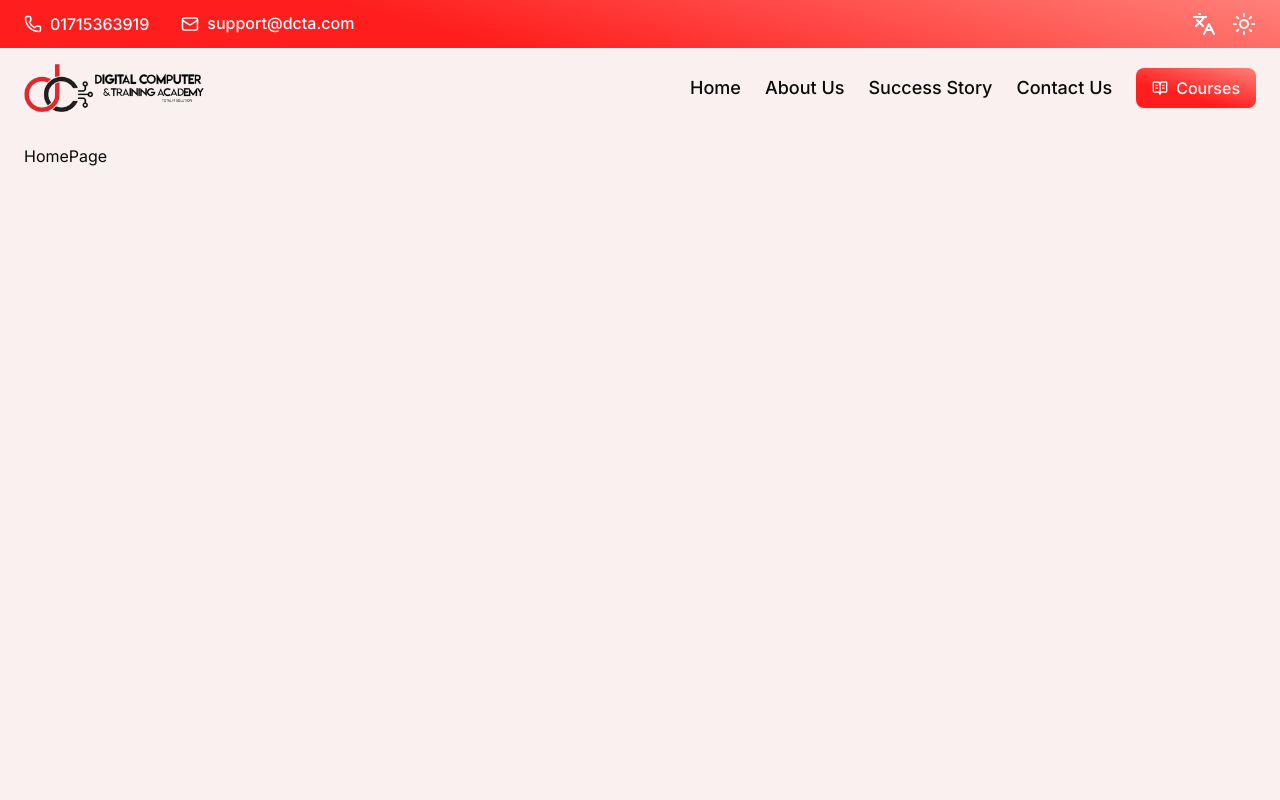
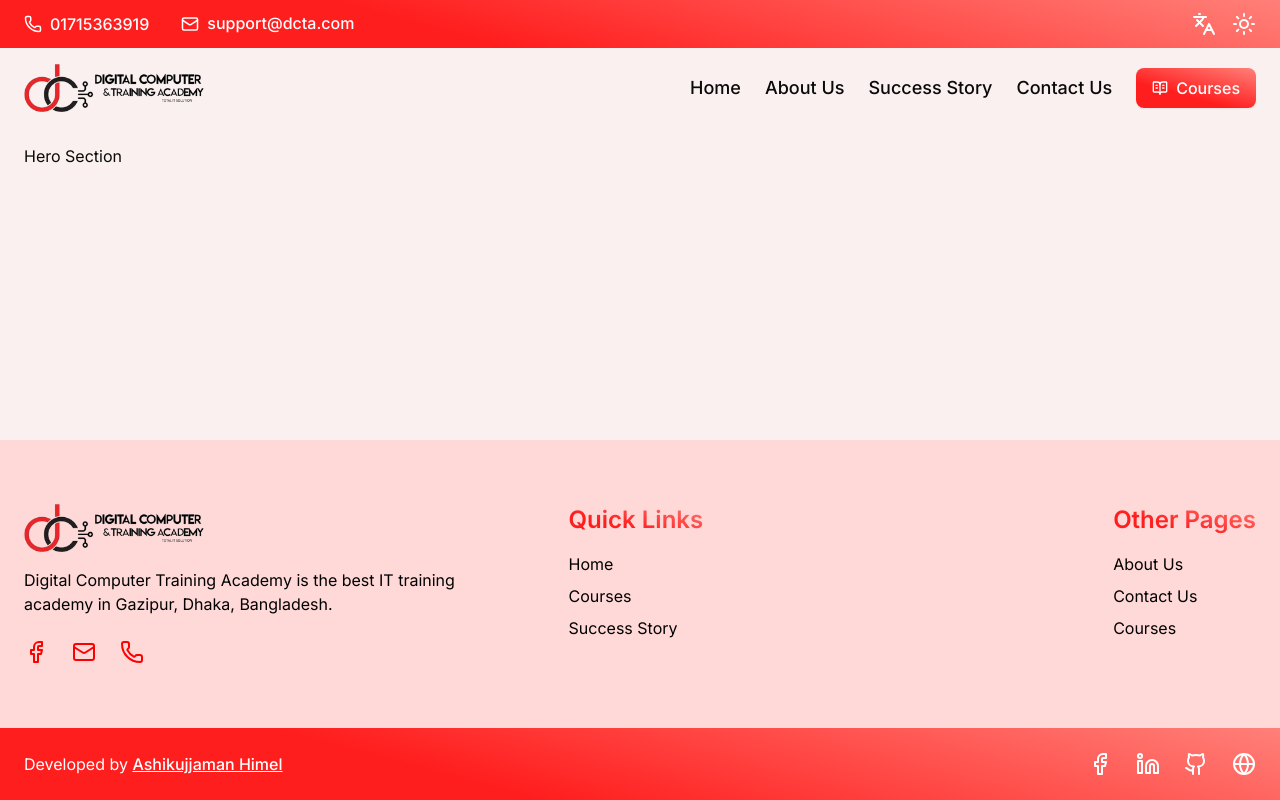
Before and after one commit to Ashik-Himel/dcta, a Next.js app: page /en in a window 1280 px wide. Built offline with nearby package versions, Linux system fonts and the light colour scheme.

Commit message:
footer added

```diff
--- a/messages/bn.json
+++ b/messages/bn.json
@@ -8,7 +8,9 @@
     "courses": "কোর্সসমূহ"
   },
   "Footer": {
-    "test": "ফুটার"
+    "description": "ডিজিটাল কম্পিউটার ট্রেনিং একাডেমি গাজীপুর, ঢাকা, বাংলাদেশ-এর মধ্যে সেরা আইটি প্রশিক্ষণ একাডেমি।",
+    "quick-links": "দ্রুত লিঙ্কসমূহ",
+    "other-pages": "অন্যান্য পৃষ্ঠাসমূহ"
   },
   "HomePage": {
     "HeroSection": {
--- a/messages/en.json
+++ b/messages/en.json
@@ -8,7 +8,9 @@
     "courses": "Courses"
   },
   "Footer": {
-    "test": "Footer"
+    "description": "Digital Computer Training Academy is the best IT training academy in Gazipur, Dhaka, Bangladesh.",
+    "quick-links": "Quick Links",
+    "other-pages": "Other Pages"
   },
   "HomePage": {
     "HeroSection": {
--- /dev/null
+++ b/src/app/[locale]/about/page.tsx
@@ -0,0 +1,15 @@
+import { Metadata } from "next";
+
+export const metadata: Metadata = {
+  title: "About Us - DCTA",
+  description:
+    "You will get all the details about Digital Computer Training Academy from this page.",
+};
+
+export default function AboutPage() {
+  return (
+    <div>
+      <p>This page is currently in development</p>
+    </div>
+  );
+}
--- /dev/null
+++ b/src/app/[locale]/contact/page.tsx
@@ -0,0 +1,15 @@
+import { Metadata } from "next";
+
+export const metadata: Metadata = {
+  title: "Contact Us - DCTA",
+  description:
+    "You can contact with Digital Computer Training Academy with the following contact information.",
+};
+
+export default function ContactPage() {
+  return (
+    <div>
+      <p>This page is currently in development</p>
+    </div>
+  );
+}
--- /dev/null
+++ b/src/app/[locale]/courses/page.tsx
@@ -0,0 +1,15 @@
+import { Metadata } from "next";
+
+export const metadata: Metadata = {
+  title: "Courses - DCTA",
+  description:
+    "You can get admission and complete the following courses in Digital Computer Training Academy.",
+};
+
+export default function CoursesPage() {
+  return (
+    <div>
+      <p>This page is currently in development</p>
+    </div>
+  );
+}
--- /dev/null
+++ b/src/app/[locale]/heroSection.tsx
@@ -0,0 +1,10 @@
+export default function HeroSection() {
+  return (
+    <section>
+      <div className="container">
+        <h1 className="mt-4">Hero Section</h1>
+        {/* Hero section content */}
+      </div>
+    </section>
+  );
+}
--- a/src/app/[locale]/layout.tsx
+++ b/src/app/[locale]/layout.tsx
@@ -1,3 +1,4 @@
+import Footer from "@/components/footer/footer";
 import Header from "@/components/header/header";
 import { routing } from "@/i18n/routing";
 import { bengali, english } from "@/lib/fonts";
@@ -30,7 +31,7 @@ export default async function RootLayout({
       <body
         className={`${
           locale === "en" ? english.className : bengali.className
-        } antialiased bg-[#faf0f0] dark:bg-gray-900`}
+        } antialiased h-full min-h-screen flex flex-col selection:bg-primary selection:text-white bg-[#faf0f0] dark:bg-gray-700`}
       >
         <ThemeProvider
           attribute="class"
@@ -40,7 +41,8 @@ export default async function RootLayout({
         >
           <NextIntlClientProvider>
             <Header />
-            {children}
+            <div className="flex-1">{children}</div>
+            <Footer />
           </NextIntlClientProvider>
         </ThemeProvider>
       </body>
--- a/src/app/[locale]/page.tsx
+++ b/src/app/[locale]/page.tsx
@@ -1,12 +1,16 @@
-import { useTranslations } from "next-intl";
+import { Metadata } from "next";
+import HeroSection from "./heroSection";
+
+export const metadata: Metadata = {
+  title: "Digital Computer Training Academy",
+  description:
+    "This is the official website of the Digital Computer Training Academy. This academy runs various technical courses for students.",
+};
 
 export default function Home() {
-  const t = useTranslations("HomePage");
   return (
     <main>
-      <div className="container">
-        <h1 className="mt-4">{t("HeroSection.test")}</h1>
-      </div>
+      <HeroSection />
     </main>
   );
 }
--- /dev/null
+++ b/src/app/[locale]/success-story/page.tsx
@@ -0,0 +1,15 @@
+import { Metadata } from "next";
+
+export const metadata: Metadata = {
+  title: "Success Story - DCTA",
+  description:
+    "Take a look at the feedbacks of the people who succeed in the various fields after completing the course from Digital Computer Training Academy.",
+};
+
+export default function SuccessStoryPage() {
+  return (
+    <div>
+      <p>This page is currently in development</p>
+    </div>
+  );
+}
--- a/src/app/globals.css
+++ b/src/app/globals.css
@@ -12,7 +12,7 @@
   --popover: oklch(1 0 0);
   --popover-foreground: oklch(0.145 0 0);
   --primary: oklch(63.6 62.25 28.244);
-  --primary-foreground: oklch(0.985 0 0);
+  --primary-foreground: oklch(0 0 0);
   --secondary: oklch(0.97 0 0);
   --secondary-foreground: oklch(0.205 0 0);
   --muted: oklch(0.97 0 0);
@@ -46,7 +46,7 @@
   --popover: oklch(0.205 0 0);
   --popover-foreground: oklch(0.985 0 0);
   --primary: oklch(63.6 62.25 28.244);
-  --primary-foreground: oklch(0.205 0 0);
+  --primary-foreground: oklch(0 0 0);
   --secondary: oklch(0.269 0 0);
   --secondary-foreground: oklch(0.985 0 0);
   --muted: oklch(0.269 0 0);
@@ -123,8 +123,9 @@
   .container {
     @apply mx-auto px-6;
   }
-  .gradient-primary {
-    @apply text-primary bg-white [background:-webkit-linear-gradient(15deg,#ff1e1e_35%,#ff8079_100%)] bg-clip-text [-webkit-background-clip:text] [-webkit-text-fill-color:transparent];
+  .text-gradient {
+    @apply bg-[linear-gradient(15deg,#ff1e1e_35%,#ff8079_100%)] text-transparent;
+    @apply bg-clip-text [-webkit-text-fill-color:transparent];
   }
   .bg-gradient {
     @apply bg-[linear-gradient(15deg,#ff1e1e_35%,#ff8079_100%)];
--- /dev/null
+++ b/src/components/footer/footer.tsx
@@ -0,0 +1,120 @@
+import dctaLogoDark from "@/assets/dcta-logo-dark.png";
+import dctaLogo from "@/assets/dcta-logo.png";
+import { Link } from "@/i18n/navigation";
+import { Facebook, Github, Globe, Linkedin, Mail, Phone } from "lucide-react";
+import { useTranslations } from "next-intl";
+import Image from "next/image";
+import { default as BaseLink } from "next/link";
+
+export default function Footer() {
+  const t = useTranslations("Footer");
+  const t2 = useTranslations("Header");
+
+  return (
+    <footer>
+      <div className="py-8 md:py-12 lg:py-16 bg-[#ffd8d8] dark:bg-[#4d1c1c] text-black dark:text-white">
+        <div className="container grid grid-cols-1 sm:grid-cols-2 md:grid-cols-[1fr_1fr_auto] gap-x-8 gap-y-8">
+          <div className="sm:col-span-2 md:col-span-1">
+            <Image
+              src={dctaLogo}
+              alt="UU CPC Logo"
+              className="w-[180px] dark:hidden"
+            />
+            <Image
+              src={dctaLogoDark}
+              alt="UU CPC Logo"
+              className="w-[180px] hidden dark:inline"
+            />
+            <p className="mt-4 max-w-[460px]">{t("description")}</p>
+            <div className="text-primary mt-4 md:mt-6 flex items-center gap-6">
+              <BaseLink
+                href="https://www.facebook.com/dctamc"
+                target="_blank"
+                rel="noopener noreferrer"
+              >
+                <Facebook />
+              </BaseLink>
+              <BaseLink
+                href="mailto:support@dcta.com"
+                target="_blank"
+                rel="noopener noreferrer"
+              >
+                <Mail />
+              </BaseLink>
+              <BaseLink
+                href="tel:+8801715363919"
+                target="_blank"
+                rel="noopener noreferrer"
+              >
+                <Phone />
+              </BaseLink>
+            </div>
+          </div>
+          <div className="flex flex-col items-start gap-2">
+            <h4 className="text-gradient text-2xl font-semibold mb-2">
+              {t("quick-links")}
+            </h4>
+            <Link href="/">{t2("home")}</Link>
+            <Link href="/courses">{t2("courses")}</Link>
+            <Link href="/success-story">{t2("success-story")}</Link>
+          </div>
+          <div className="flex flex-col items-start gap-2">
+            <h4 className="text-gradient text-2xl font-semibold mb-2">
+              {t("other-pages")}
+            </h4>
+            <Link href="/about">{t2("about")}</Link>
+            <Link href="/contact">{t2("contact")}</Link>
+            <Link href="/courses">{t2("courses")}</Link>
+          </div>
+        </div>
+      </div>
+
+      {/* Bottom Footer */}
+      <div className="bg-gradient text-white py-6">
+        <div className="container text-center flex flex-col sm:flex-row justify-between items-center gap-4">
+          <p>
+            Developed by{" "}
+            <BaseLink
+              href="https://www.facebook.com/ashikujjaman.himel"
+              target="_blank"
+              rel="noopener noreferrer"
+              className="font-medium underline"
+            >
+              Ashikujjaman Himel
+            </BaseLink>
+          </p>
+          <div className="flex gap-6">
+            <BaseLink
+              href="https://www.facebook.com/ashikujjaman.himel"
+              target="_blank"
+              rel="noopener noreferrer"
+            >
+              <Facebook />
+            </BaseLink>
+            <BaseLink
+              href="https://www.linkedin.com/in/ashik-himel"
+              target="_blank"
+              rel="noopener noreferrer"
+            >
+              <Linkedin />
+            </BaseLink>
+            <BaseLink
+              href="https://www.github.com/ashik-himel"
+              target="_blank"
+              rel="noopener noreferrer"
+            >
+              <Github />
+            </BaseLink>
+            <BaseLink
+              href="https://ashik-himel.github.io"
+              target="_blank"
+              rel="noopener noreferrer"
+            >
+              <Globe />
+            </BaseLink>
+          </div>
+        </div>
+      </div>
+    </footer>
+  );
+}
--- a/src/components/header/drawerNavLink.tsx
+++ b/src/components/header/drawerNavLink.tsx
@@ -1,8 +1,8 @@
 "use client";
 
+import { usePathname } from "@/i18n/navigation";
 import { cn } from "@/lib/utils";
 import Link from "next/link";
-import { usePathname } from "next/navigation";
 import { ReactNode } from "react";
 import { SheetClose } from "../ui/sheet";
 
```
